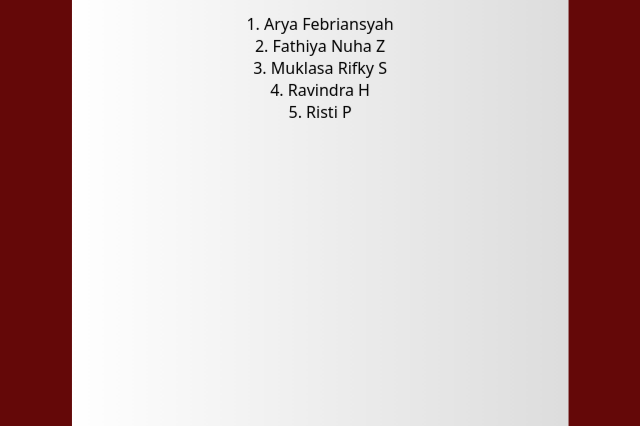
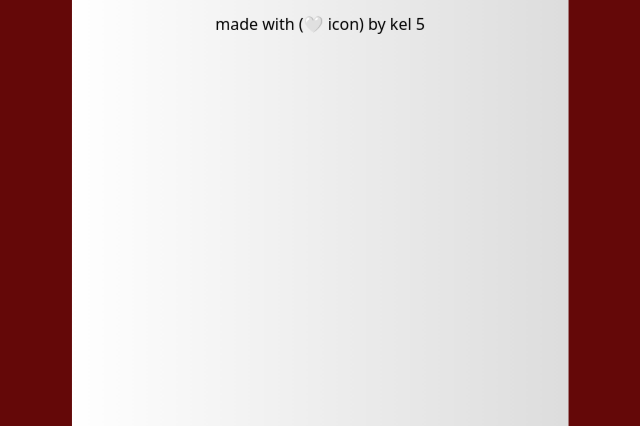
Before and after one commit to rav000/ipas_rewrite2, a plain HTML site: page index.html in a window 1280 px wide. Shown: the part 228-654 px from the top of the page, without its empty margins (568-1208 px from the left). Drawn offline with Linux system fonts and the light colour scheme.

Commit message:
made with

```diff
--- a/index.html
+++ b/index.html
@@ -22,11 +22,12 @@
                     <!-- <h3>Anggota Kelompok</h3> -->
 
                     <!-- <h2>anggota kelompok</h2> -->
-                    <p>1. Arya Febriansyah</p>
+                    <p>made with (🤍 icon) by kel 5</p>
+                    <!-- <p>1. Arya Febriansyah</p>
                     <p>2. Fathiya Nuha Z</p>
                     <p>3. Muklasa Rifky S</p>
                     <p>4. Ravindra H</p>
-                    <p>5. Risti P</p>
+                    <p>5. Risti P</p> -->
 
                     <span class="number-page">1</span>
 
```
